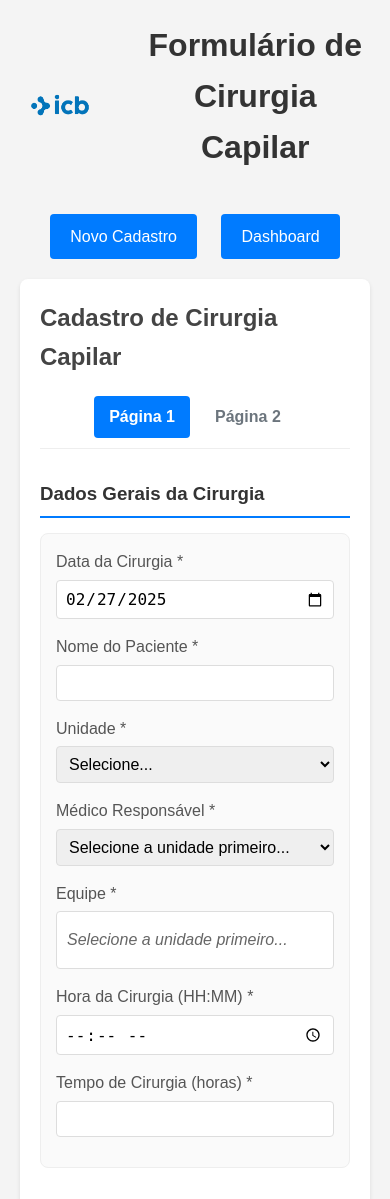
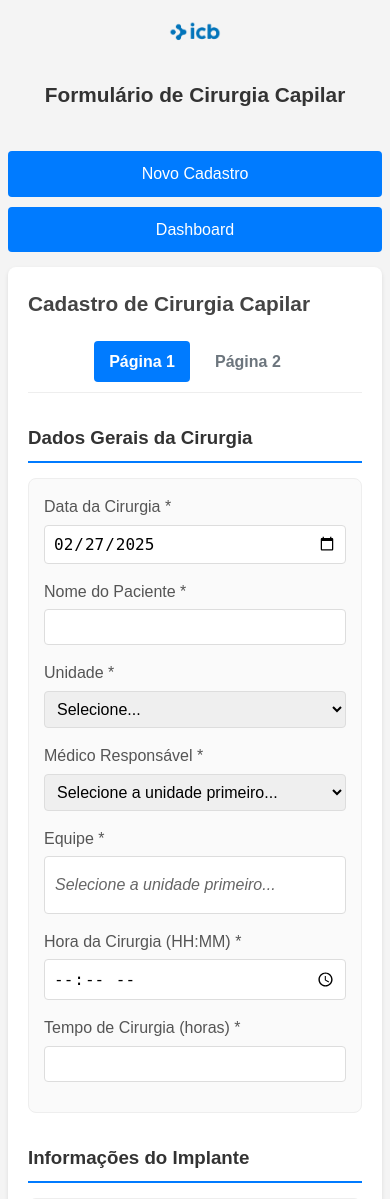
Before and after one commit to tubasile-alt/CapillaryTracker, a Flask app: page /novo_cadastro in a window 390 px wide. Shown: the top 1199 px of the page. Run offline with Flask 3, Linux system fonts and the light colour scheme.

Commit message:
Assistant checkpoint: Adicionar responsividade para dispositivos móveis
Assistant generated file changes:
- static/style.css: Adicionar responsividade para dispositivos móveis, Melhorar layout dos quadrantes e elementos de formulário em mobile, Melhorar botões de navegação e header em dispositivos móveis, Ajustar menu de navegação principal para dispositivos móveis
- templates/base.html: Adicionar meta tag viewport com configurações adequadas
- app.py: Ajustar porta para melhor compatibilidade

---

User prompt:

Não consigo a visualização no mobile

```diff
--- a/app.py
+++ b/app.py
@@ -1,4 +1,3 @@
-
 import os
 import logging
 import traceback
@@ -233,7 +232,7 @@ def dashboard():
 
 if __name__ == '__main__':
     try:
-        port = 3000
+        port = 8080
         logger.info(f"Starting Flask server on port {port}...")
         app.run(host='0.0.0.0', port=port, debug=True)
     except Exception as e:
--- a/static/style.css
+++ b/static/style.css
@@ -11,9 +11,35 @@ body {
 }
 
 .container {
+    width: 100%;
     max-width: 800px;
     margin: 0 auto;
-    padding: 20px;
+    padding: 15px;
+}
+
+/* Media queries para dispositivos móveis */
+@media (max-width: 768px) {
+    .container {
+        padding: 10px;
+    }
+
+    h1 {
+        font-size: 1.5rem;
+    }
+
+    h2 {
+        font-size: 1.3rem;
+    }
+}
+
+@media (max-width: 480px) {
+    .container {
+        padding: 8px;
+    }
+
+    h1 {
+        font-size: 1.3rem;
+    }
 }
 
 .header {
@@ -22,6 +48,7 @@ body {
     justify-content: center;
     gap: 20px;
     margin-bottom: 20px;
+    flex-wrap: wrap;
 }
 
 .company-logo {
@@ -30,6 +57,19 @@ body {
     margin-right: 20px;
     object-fit: contain;
     display: block;
+}
+
+@media (max-width: 480px) {
+    .header {
+        flex-direction: column;
+        gap: 10px;
+    }
+
+    .company-logo {
+        height: 50px;
+        margin-right: 0;
+        margin-bottom: 10px;
+    }
 }
 
 h1 {
@@ -163,6 +203,18 @@ h4 {
     display: grid;
     grid-template-columns: repeat(2, 1fr);
     gap: 20px;
+}
+
+/* Responsividade para quadrantes */
+@media (max-width: 600px) {
+    .quadrantes-container {
+        grid-template-columns: 1fr;
+        gap: 15px;
+    }
+
+    .quadrante-grid {
+        grid-template-columns: repeat(2, 1fr);
+    }
 }
 
 .quadrante-box {
@@ -361,3 +413,17 @@ textarea {
 .nav-link:hover {
     background-color: #0056b3;
 }
+
+@media (max-width: 480px) {
+    .main-nav {
+        display: flex;
+        flex-direction: column;
+        gap: 10px;
+        margin: 15px 0;
+    }
+
+    .nav-link {
+        margin: 0;
+        width: 100%;
+    }
+}
--- a/templates/base.html
+++ b/templates/base.html
@@ -2,7 +2,7 @@
 <html lang="pt-BR">
 <head>
     <meta charset="UTF-8">
-    <meta name="viewport" content="width=device-width, initial-scale=1.0">
+    <meta name="viewport" content="width=device-width, initial-scale=1.0, maximum-scale=1.0, user-scalable=no">
     <title>Formulário de Cirurgia Capilar</title>
     <link rel="stylesheet" href="{{ url_for('static', filename='style.css') }}">
 </head>
```
